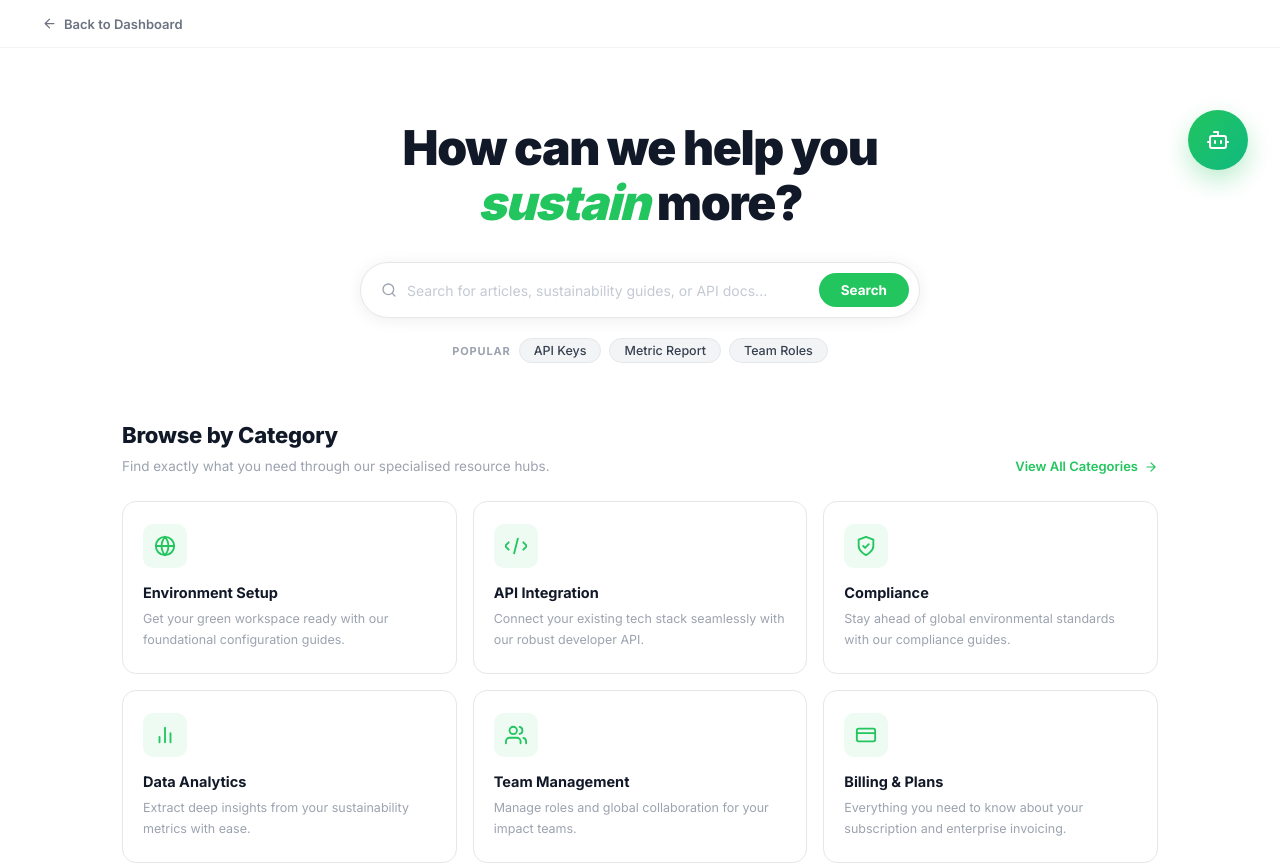
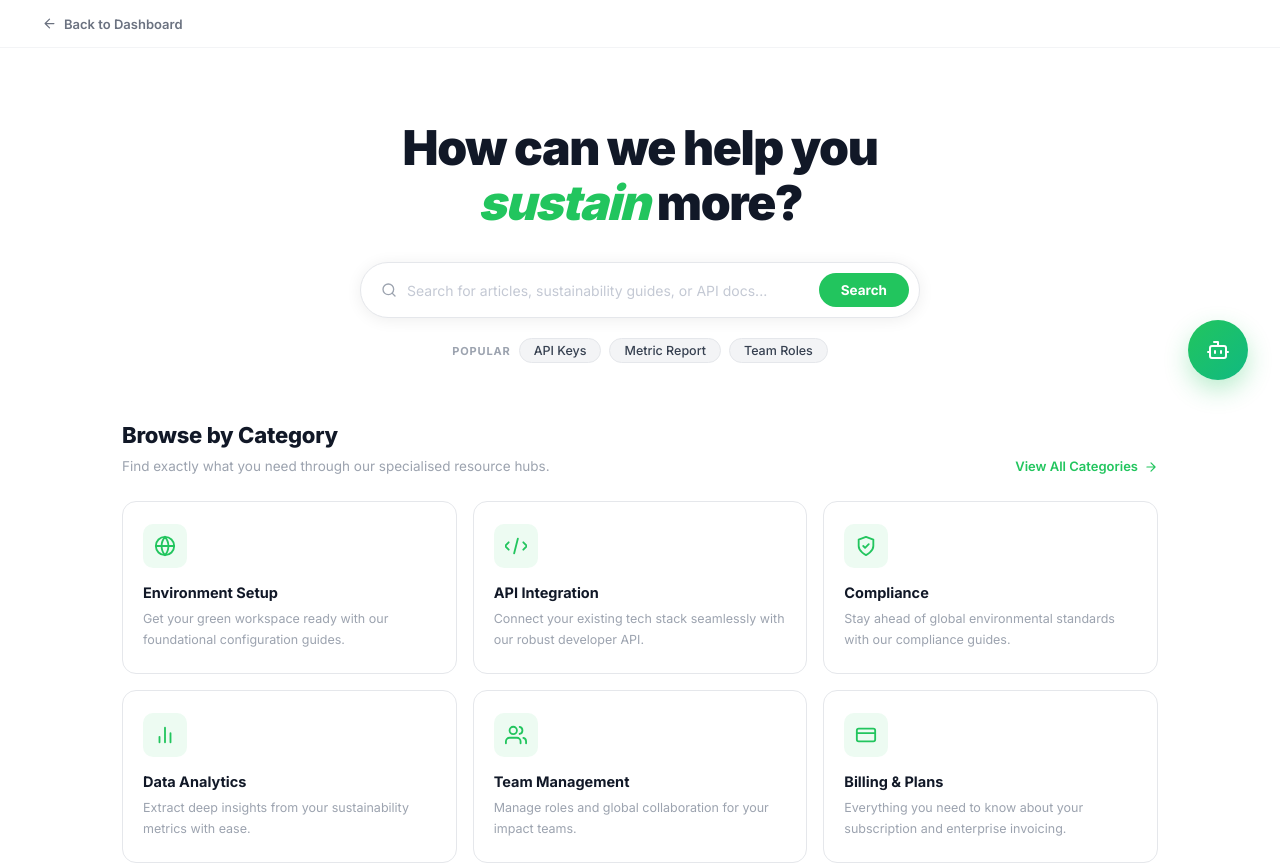
Before and after one commit to Lakshmiyadav65/knowledge-Base, a React (Vite) app: page /help-centre in a window 1280 px wide. Shown: the top 864 px of the page. Built offline with nearby package versions, Linux system fonts and the light colour scheme.

Commit message:
Repositioned AI chat widget lower on the page

```diff
--- a/src/pages/HelpCentre.module.css
+++ b/src/pages/HelpCentre.module.css
@@ -203,7 +203,7 @@
 .chatTrigger {
     position: fixed;
     right: 32px;
-    top: 110px;
+    top: 320px;
     width: 60px;
     height: 60px;
     background: linear-gradient(135deg, #22c55e 0%, #10b981 100%);
@@ -251,7 +251,7 @@
 .floatingAiChat {
     position: fixed;
     right: 24px;
-    top: 100px;
+    top: 310px;
     width: 210px;
     height: 230px;
     background: #fff;
@@ -330,7 +330,7 @@
     border-radius: 20px;
     padding: 24px;
     right: 24px;
-    top: 100px;
+    top: 310px;
 }
 
 .roleSelection {
```
